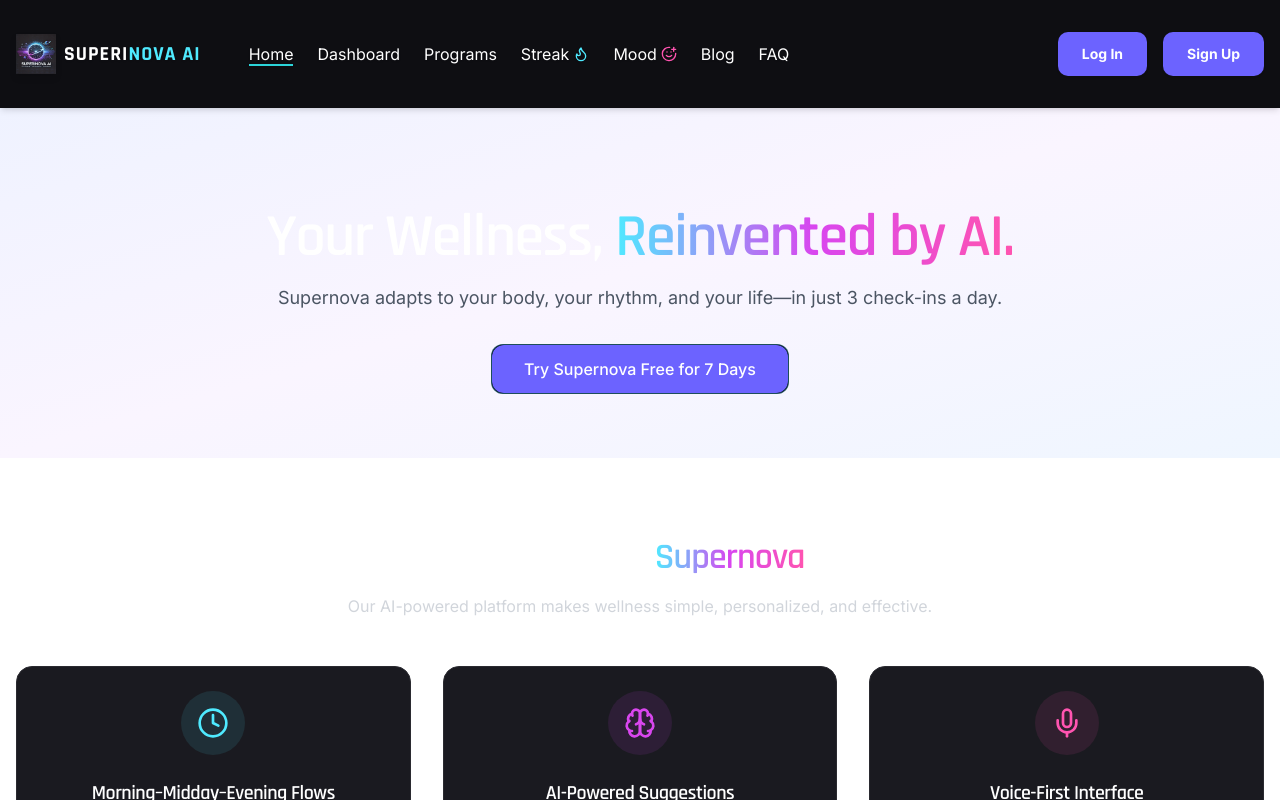
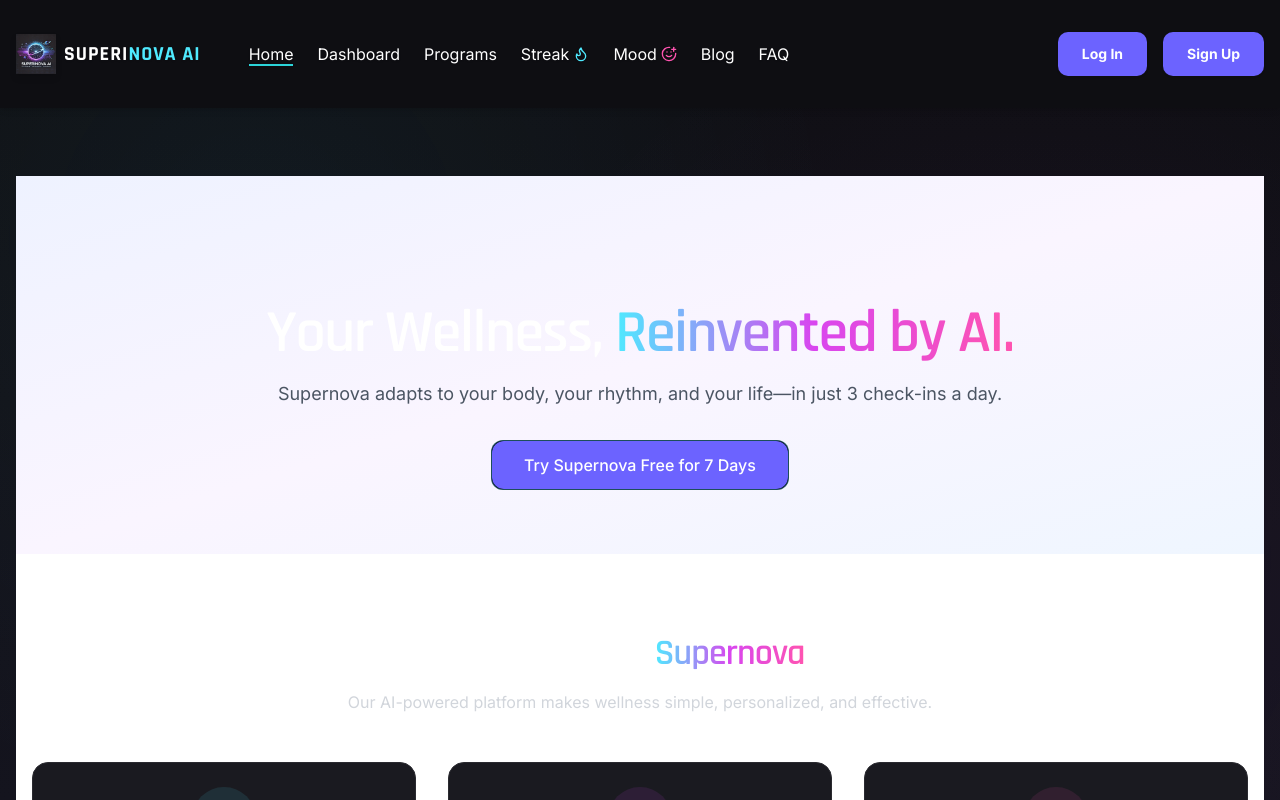
Before and after one commit to suryagm2025/supernova-wellness-journey, a React (Vite) app: page / in a window 1280 px wide. Shown: the top 800 px of the page. Built offline with nearby package versions, Linux system fonts and the light colour scheme.

Commit message:
Fix: Resolve build error
The AI edits didn't result in any changes to the codebase.

```diff
--- a/src/components/layout/Layout.tsx
+++ b/src/components/layout/Layout.tsx
@@ -32,7 +32,7 @@ const Layout: React.FC<LayoutProps> = ({ children, hideFooter = false }) => {
   };
 
   // Check if we're on any public page
-  const isPublicPage = ['/', '/login', '/signup', '/forgot-password', '/reset-password', '/faq', '/privacy', '/terms', '/cookie-policy'].includes(location.pathname);
+  const isPublicPage = ['/', '/login', '/signup', '/forgot-password', '/reset-password', '/faq', '/privacy', '/terms', '/cookie-policy', '/streak', '/emotion-check'].includes(location.pathname);
 
   // Only show sidebar on dashboard pages
   const showSidebar = !isPublicPage;
--- a/src/pages/Home.tsx
+++ b/src/pages/Home.tsx
@@ -6,15 +6,12 @@ import FeatureBreakdownSection from '../components/home/FeatureBreakdownSection'
 import TestimonialsSection from '../components/home/TestimonialsSection';
 import ErrorHandlingSection from '../components/home/ErrorHandlingSection';
 import PricingSection from '../components/home/PricingSection';
-import Header from '../components/layout/Header';
-import Footer from '../components/layout/Footer';
+import Layout from '@/components/layout/Layout';
 
 const Home = () => {
   return (
-    <div className="min-h-screen">
-      <Header />
-
-      <main className="pt-20">
+    <Layout>
+      <div className="min-h-screen pt-20">
         {/* Homepage Sections */}
         <HeroSection />
         <SellingPointsSection />
@@ -22,10 +19,8 @@ const Home = () => {
         <TestimonialsSection />
         <ErrorHandlingSection />
         <PricingSection />
-      </main>
-
-      <Footer />
-    </div>
+      </div>
+    </Layout>
   );
 };
 
```
Also changed, not shown: src/pages/Index.old.tsx (renamed from src/pages/Index.tsx).
